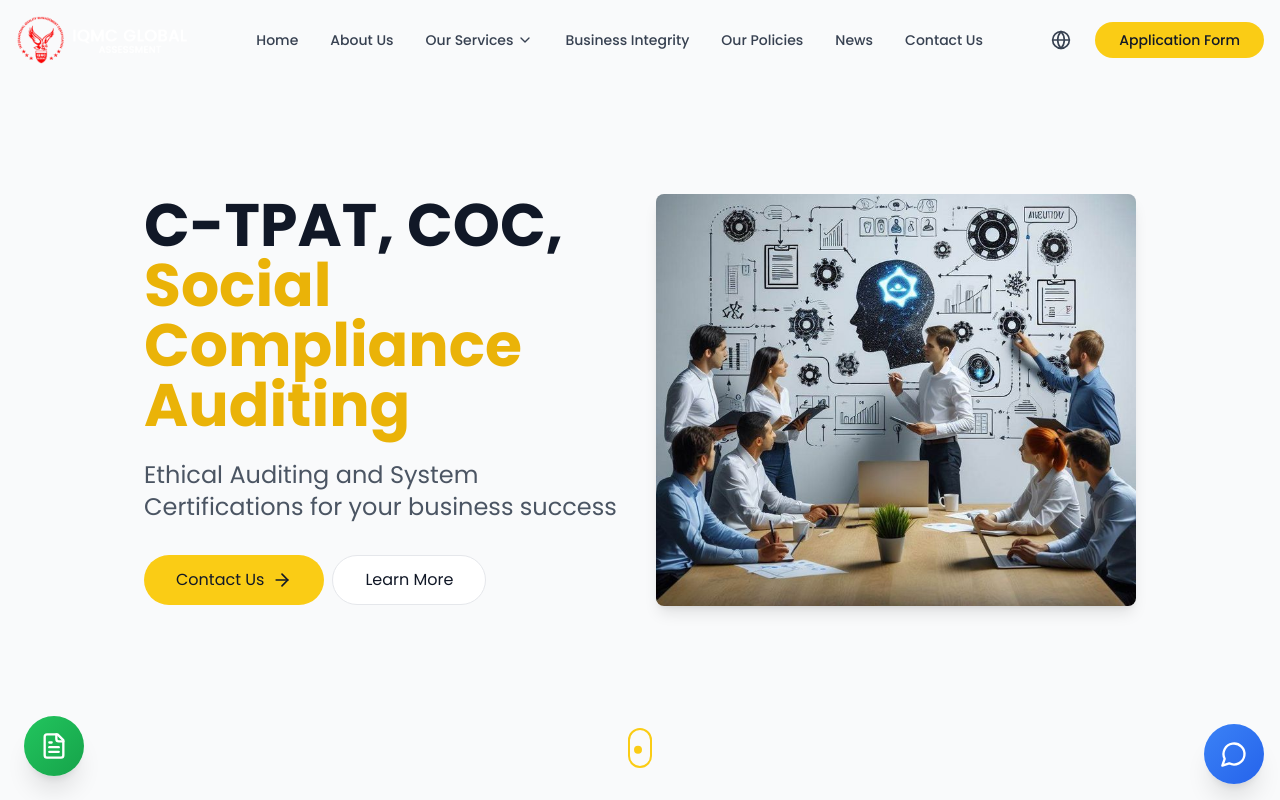
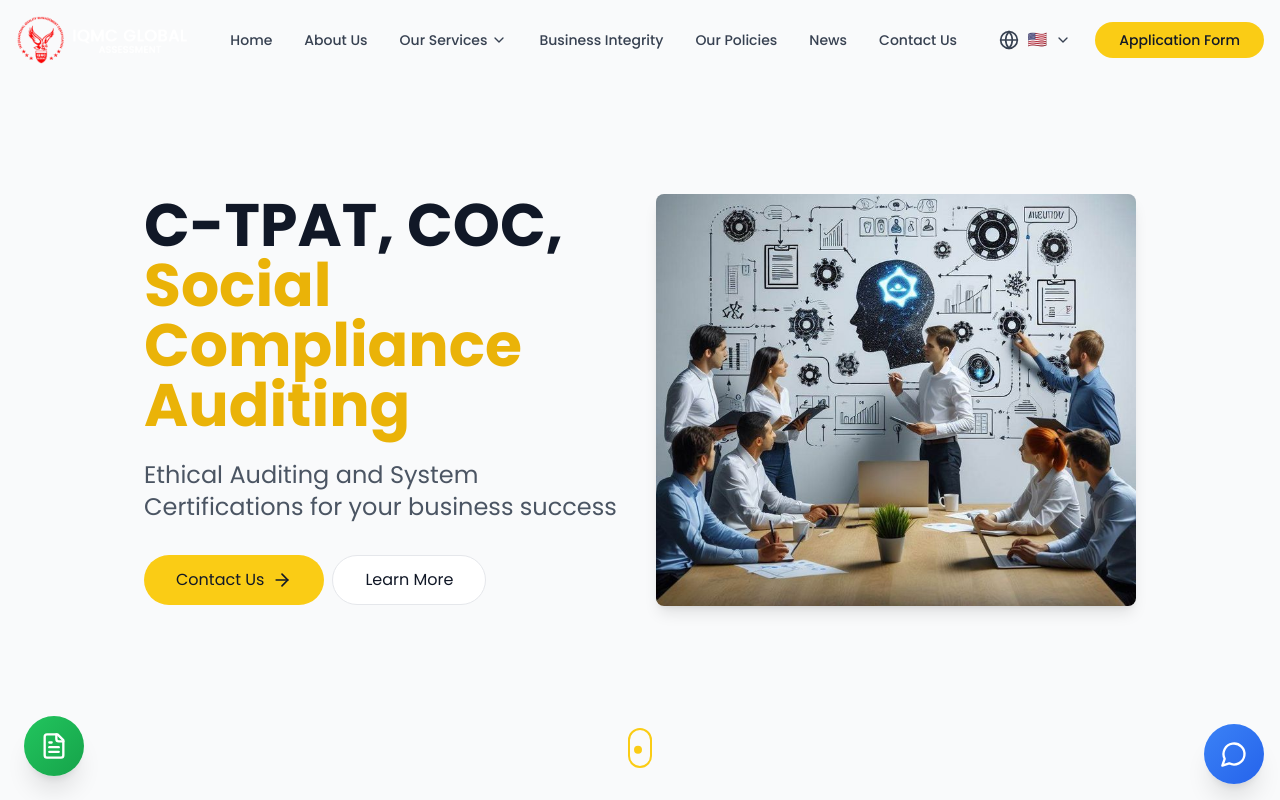
Before and after one commit to SxxAq/iqmc-frontend, a React (Vite) app: page / in a window 1280 px wide. Shown: the top 800 px of the page. Built offline with nearby package versions, Linux system fonts and the light colour scheme.

Commit message:
Multi Language Suport

```diff
--- a/src/components/Header.tsx
+++ b/src/components/Header.tsx
@@ -2,28 +2,30 @@ import React, { useState, useEffect } from "react";
 import { Link } from "react-router-dom";
 import { motion, AnimatePresence } from "framer-motion";
 import { Menu, X, ChevronDown, Globe } from "lucide-react";
-
+import { useLanguage } from "../contexts/LanguageContext.tsx";
+import { useIntl } from "../i18n";
 const navigation = [
-  { name: "Home", to: "/" },
-  { name: "About Us", to: "/about" },
+  { name: "homeTitle", to: "/" },
+  { name: "aboutUsTitle", to: "/about" },
   {
-    name: "Our Services",
+    name: "ourServicesTitle",
     to: "/services",
     dropdownItems: [
-      { name: "C-TPAT", to: "/c-tpat" },
-      { name: "Code Of Conduct", to: "/code-of-conduct" },
+      { name: "cTpat", to: "/c-tpat" },
+      { name: "codeOfConduct", to: "/code-of-conduct" },
     ],
   },
-  { name: "Business Integrity", to: "/business-integrity" },
-  { name: "Our Policies", to: "/policies" },
-  { name: "News", to: "/news" },
-  { name: "Contact Us", to: "/contact" },
+  { name: "businessIntegrityTitle", to: "/business-integrity" },
+  { name: "ourPoliciesTitle", to: "/policies" },
+  { name: "newsTitle", to: "/news" },
+  { name: "contactUsTitle", to: "/contact" },
 ];
 
 const Header: React.FC = () => {
   const [isMenuOpen, setIsMenuOpen] = useState(false);
   const [isScrolled, setIsScrolled] = useState(false);
-
+  const { languages, language, setLanguage } = useLanguage();
+  const intl = useIntl();
   useEffect(() => {
     const handleScroll = () => setIsScrolled(window.scrollY > 20);
     window.addEventListener("scroll", handleScroll);
@@ -53,7 +55,7 @@ const Header: React.FC = () => {
                   to={item.to}
                   className="text-gray-700 hover:text-yellow-500 py-2 flex items-center text-sm font-medium"
                 >
-                  {item.name}
+                  {intl.formatMessage({ id: item.name })}{" "}
                   {item.dropdownItems && (
                     <ChevronDown className="ml-1 w-4 h-4" />
                   )}
@@ -72,7 +74,7 @@ const Header: React.FC = () => {
                         to={dropdownItem.to}
                         className="block px-4 py-2 text-sm text-gray-700 hover:bg-yellow-50 hover:text-yellow-600"
                       >
-                        {dropdownItem.name}
+                        {intl.formatMessage({ id: dropdownItem.name })}{" "}
                       </Link>
                     ))}
                   </motion.div>
@@ -82,14 +84,30 @@ const Header: React.FC = () => {
           </nav>
 
           <div className="hidden lg:flex items-center space-x-4">
-            <button className="text-gray-700 hover:text-yellow-500 p-2">
-              <Globe className="w-5 h-5" />
-            </button>
+            <div className="relative group">
+              <button className="text-gray-700 hover:text-yellow-500 p-2 flex items-center">
+                <Globe className="w-5 h-5" />
+                <span className="ml-2">{languages[language].flag}</span>
+                <ChevronDown className="ml-2 w-4 h-4" />
+              </button>
+              <div className="absolute top-full right-0 bg-white py-2 rounded-md shadow-lg hidden group-hover:block">
+                {Object.keys(languages).map((lang) => (
+                  <button
+                    key={lang}
+                    onClick={() => setLanguage(lang)}
+                    className="block px-4 py-2 text-sm text-gray-700 hover:bg-yellow-50 hover:text-yellow-600 flex items-center"
+                  >
+                    <span className="mr-2">{languages[lang].flag}</span>
+                    {languages[lang].name}
+                  </button>
+                ))}
+              </div>
+            </div>{" "}
             <Link
               to="/application"
               className="bg-yellow-400 hover:bg-yellow-500 text-gray-900 px-6 py-2 rounded-full text-sm font-medium transition duration-300"
             >
-              Application Form
+              {intl.formatMessage({ id: "applicationForm" })}{" "}
             </Link>
           </div>
 
@@ -118,7 +136,7 @@ const Header: React.FC = () => {
                   className="block px-4 py-3 text-gray-700 hover:bg-yellow-50 hover:text-yellow-600"
                   onClick={() => setIsMenuOpen(false)}
                 >
-                  {item.name}
+                  {intl.formatMessage({ id: item.name })}{" "}
                 </Link>
               ))}
               <div className="p-4">
@@ -126,7 +144,7 @@ const Header: React.FC = () => {
                   to="/application"
                   className="block bg-yellow-400 hover:bg-yellow-500 text-gray-900 px-6 py-3 rounded-full text-center font-medium transition duration-300"
                 >
-                  Application Form
+                  {intl.formatMessage({ id: "applicationForm" })}{" "}
                 </Link>
               </div>
             </motion.nav>
--- a/src/contexts/LanguageContext.tsx
+++ b/src/contexts/LanguageContext.tsx
@@ -1,8 +1,8 @@
-import { createContext, useContext, useState, ReactNode } from "react";
-
+import { createContext, useState, useContext } from "react";
 interface LanguageContextType {
   language: string;
   setLanguage: React.Dispatch<React.SetStateAction<string>>;
+  languages: { [key: string]: { name: string; flag: string } };
 }
 
 const LanguageContext = createContext<LanguageContextType | undefined>(
@@ -23,9 +23,14 @@ interface LanguageProviderProps {
 
 const LanguageProvider = ({ children }: LanguageProviderProps) => {
   const [language, setLanguage] = useState("en");
+  const languages = {
+    en: { name: "English", flag: "🇺🇸" },
+    es: { name: "Español", flag: "🇪🇸" },
+    ar: { name: "العربية", flag: "🇸🇦" },
+  };
 
   return (
-    <LanguageContext.Provider value={{ language, setLanguage }}>
+    <LanguageContext.Provider value={{ language, setLanguage, languages }}>
       {children}
     </LanguageContext.Provider>
   );
--- /dev/null
+++ b/src/i18n.ts
@@ -0,0 +1,56 @@
+import { createIntl, createIntlCache, IntlShape } from "react-intl";
+import { useLanguage } from "./contexts/LanguageContext.tsx";
+const cache = createIntlCache();
+
+const messages = {
+  en: {
+    homeTitle: "Home",
+    aboutUsTitle: "About Us",
+    ourServicesTitle: "Our Services",
+    businessIntegrityTitle: "Business Integrity",
+    ourPoliciesTitle: "Our Policies",
+    newsTitle: "News",
+    contactUsTitle: "Contact Us",
+    applicationForm: "Application Form",
+    cTpat: "C-TPAT",
+    codeOfConduct: "Code Of Conduct",
+    // Add more translations as needed
+  },
+  es: {
+    homeTitle: "Inicio",
+    aboutUsTitle: "Sobre Nosotros",
+    ourServicesTitle: "Nuestros Servicios",
+    businessIntegrityTitle: "Integridad Empresarial",
+    ourPoliciesTitle: "Nuestras Políticas",
+    newsTitle: "Noticias",
+    contactUsTitle: "Contáctenos",
+    applicationForm: "Formulario de Aplicación",
+    cTpat: "C-TPAT",
+    codeOfConduct: "Código de Conducta",
+    // Add more translations as needed
+  },
+  ar: {
+    homeTitle: "الصفحة الرئيسية",
+    aboutUsTitle: "معلومات عنا",
+    ourServicesTitle: "خدماتنا",
+    businessIntegrityTitle: "نزاهة العمل",
+    ourPoliciesTitle: "سياساتنا",
+    newsTitle: "أخبار",
+    contactUsTitle: "اتصل بنا",
+    applicationForm: "نموذج التطبيق",
+    cTpat: "C-TPAT",
+    codeOfConduct: "مدونة السلوك",
+    // Add more translations as needed
+  },
+};
+
+export const useIntl = (): IntlShape => {
+  const { language } = useLanguage();
+  return createIntl(
+    {
+      locale: language,
+      messages: messages[language],
+    },
+    cache,
+  );
+};
--- a/src/index.css
+++ b/src/index.css
@@ -62,11 +62,11 @@
   }
 }
 
-@layer base {
-  * {
-    @apply border-border;
-  }
-  body {
-    @apply bg-background text-foreground;
-  }
-}
+/*@layer base {*/
+/*  * {*/
+/*    @apply border-border;*/
+/*  }*/
+/*  body {*/
+/*    @apply bg-background text-foreground;*/
+/*  }*/
+/*}*/
```
